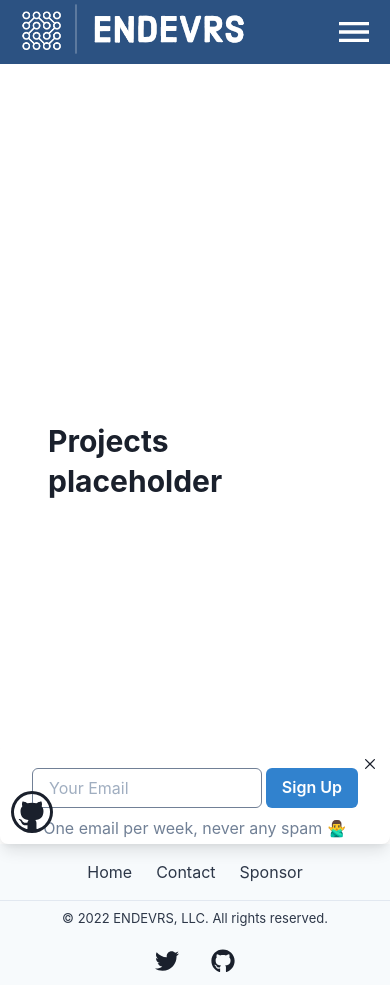
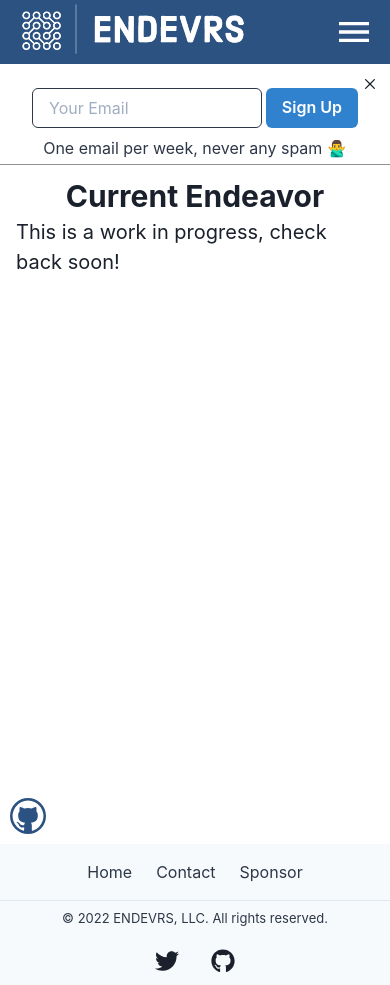
Before and after one commit to Seth-McKilla/mckilla-dot-dev-old, a Next.js app: page /projects in a window 390 px wide. Built offline with nearby package versions, Linux system fonts and the light colour scheme.

Commit message:
Finalize subscribe placement for mobile (closes #19)

```diff
--- a/components/CardSubscribe.tsx
+++ b/components/CardSubscribe.tsx
@@ -33,7 +33,7 @@ export default function CardSubscribe({ showCloseButton = true }: Props) {
   };
 
   const bgColor = useColorModeValue("white", "gray.900");
-  const inputColor = useColorModeValue("gray.500", "gray.300");
+  const inputColor = useColorModeValue("gray.700", "gray.300");
 
   const handleSubmit = async (e: FormEvent) => {
     e.preventDefault();
@@ -66,16 +66,18 @@ export default function CardSubscribe({ showCloseButton = true }: Props) {
 
   return showSubscribe ? (
     <Flex
-      position="fixed"
-      bottom={{ base: 0, sm: 5 }}
+      position={{ base: "relative", sm: "fixed" }}
+      top={{ base: 0, sm: "auto" }}
+      bottom={{ base: "auto", sm: 5 }}
       right={{ base: "auto", sm: 5 }}
       left={{ base: "auto", sm: "auto" }}
       width={{ base: "100%", sm: "auto" }}
       align="center"
       justify="center"
       bg={bgColor}
-      borderRadius="lg"
-      boxShadow="lg"
+      borderRadius={{ base: "none", sm: "lg" }}
+      borderBottom={{ base: "1px solid #909090", sm: "none" }}
+      boxShadow={{ base: "none", sm: "lg" }}
       maxW="400px"
     >
       <Container maxW="lg" p={{ base: "24px 32px 4px 32px", sm: 6 }}>
@@ -140,7 +142,7 @@ export default function CardSubscribe({ showCloseButton = true }: Props) {
         <Text
           mt={2}
           textAlign="center"
-          color={subscribeState === "fail" ? "red.500" : inputColor}
+          color={subscribeState === "fail" ? "blue.500" : inputColor}
         >
           {subscribeMessage[subscribeState]}
         </Text>
--- a/components/LinkGitHubSource.tsx
+++ b/components/LinkGitHubSource.tsx
@@ -1,4 +1,9 @@
-import { Box, Tooltip, useColorModeValue } from "@chakra-ui/react";
+import {
+  Box,
+  Tooltip,
+  useColorModeValue,
+  useBreakpointValue,
+} from "@chakra-ui/react";
 import { VscGithub } from "react-icons/vsc";
 import { LinkIcon } from "components";
 
@@ -7,7 +12,8 @@ interface Props {
 }
 
 export default function LinkGitHubSource({ path }: Props) {
-  const hoverColor = useColorModeValue("blue.600", "blue.300");
+  const hoverColor = useColorModeValue("blue.500", "blue.300");
+  const size = useBreakpointValue({ base: 12, sm: 14 });
 
   return (
     <Tooltip label="Source code ↗" placement="right">
@@ -15,7 +21,8 @@ export default function LinkGitHubSource({ path }: Props) {
         <LinkIcon
           label="GitHub source code"
           href={`https://github.com/Seth-McKilla/endevrs/blob/main/pages/${path}`}
-          size={14}
+          size={size}
+          color="blue.700"
           hoverColor={hoverColor}
         >
           <VscGithub />
--- a/components/LinkIcon.tsx
+++ b/components/LinkIcon.tsx
@@ -1,4 +1,4 @@
-import { chakra, useColorMode, VisuallyHidden } from "@chakra-ui/react";
+import { chakra, useColorModeValue, VisuallyHidden } from "@chakra-ui/react";
 import type { ReactNode } from "react";
 
 interface Props {
@@ -6,7 +6,7 @@ interface Props {
   label: string;
   href: string;
   size?: number;
-  color?: string | null;
+  color?: string;
   hoverColor?: string;
 }
 
@@ -15,11 +15,10 @@ export default function LinkIcon({
   label,
   href,
   size = 8,
-  color = null,
+  color = "gray.800",
   hoverColor,
 }: Props) {
-  const { colorMode } = useColorMode();
-  const darkMode = colorMode === "dark";
+  const iconColor = useColorModeValue(color, "gray.200");
 
   return (
     <chakra.button
@@ -27,7 +26,7 @@ export default function LinkIcon({
       w={size}
       h={size}
       fontSize={size * 3}
-      color={color || darkMode ? "gray.200" : "gray.800"}
+      color={iconColor}
       _hover={{
         color: hoverColor,
       }}
--- a/pages/about-me.tsx
+++ b/pages/about-me.tsx
@@ -102,7 +102,7 @@ const AboutMe: NextPage = () => (
           <Text>
             {"A self-taught full stack JS dev from the East Coast US."}
           </Text>
-          <Text>{"Some things I'm passionate about are..."}</Text>
+          <Text>{"Some things I'm passionate about..."}</Text>
           <Typewriter
             options={{
               strings: shuffle(passions),
--- a/pages/projects/index.tsx
+++ b/pages/projects/index.tsx
@@ -1,4 +1,4 @@
-import { Flex, Container, Heading, VStack } from "@chakra-ui/react";
+import { Flex, Container, Heading, Text } from "@chakra-ui/react";
 
 import { BasicLayout } from "layouts";
 import { CardSubscribe, LinkGitHubSource } from "components";
@@ -13,23 +13,25 @@ const Projects: NextPage = () => (
       cardImage: "/images/seth-headshot.png",
     }}
   >
-    <Flex
-      p={8}
-      mt={20}
-      flex={1}
-      align="center"
-      justify="center"
-      direction="column"
-    >
+    <Flex mt={16} p={{ base: 0, sm: 8 }} flex={1} direction="column">
+      <CardSubscribe />
+      <Container maxW="container.lg">
+        <Heading
+          mt={{ base: 3, sm: 0 }}
+          fontSize={{ base: "3xl", sm: "4xl" }}
+          mb={{ base: 0, sm: 5 }}
+          textAlign={{
+            base: "center",
+            sm: "left",
+          }}
+        >
+          {"Current Endeavor"}
+        </Heading>
+        <Text fontSize="xl">
+          {"This is a work in progress, check back soon!"}
+        </Text>
+      </Container>
       <LinkGitHubSource path="projects/index.tsx" />
-      <Container maxW="container.lg">
-        <VStack>
-          <Heading as="h1" size="xl">
-            {"Projects placeholder"}
-          </Heading>
-        </VStack>
-      </Container>
-      <CardSubscribe />
     </Flex>
   </BasicLayout>
 );
```
Also changed, not shown: pages/posts/index.tsx (+5 -4 lines).
